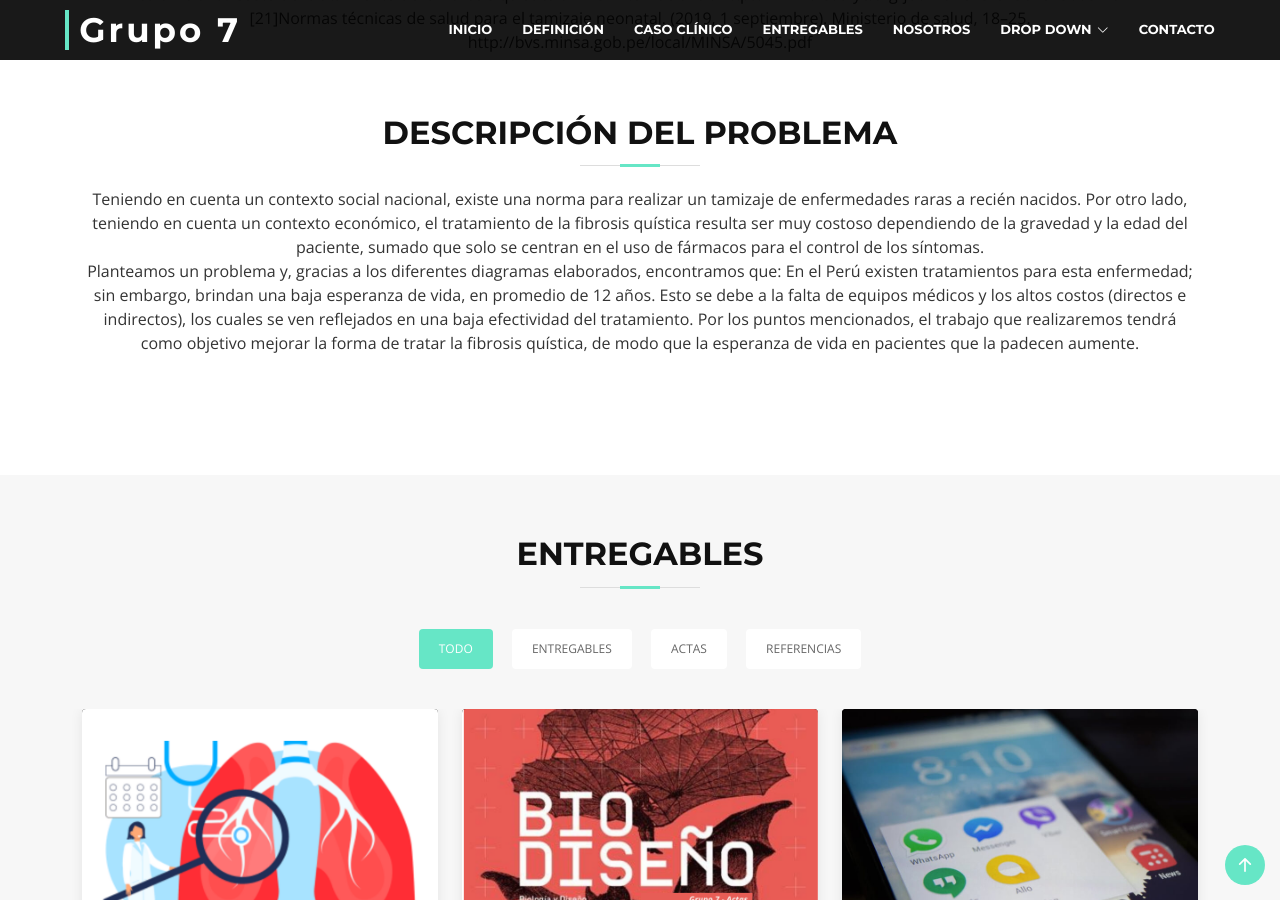
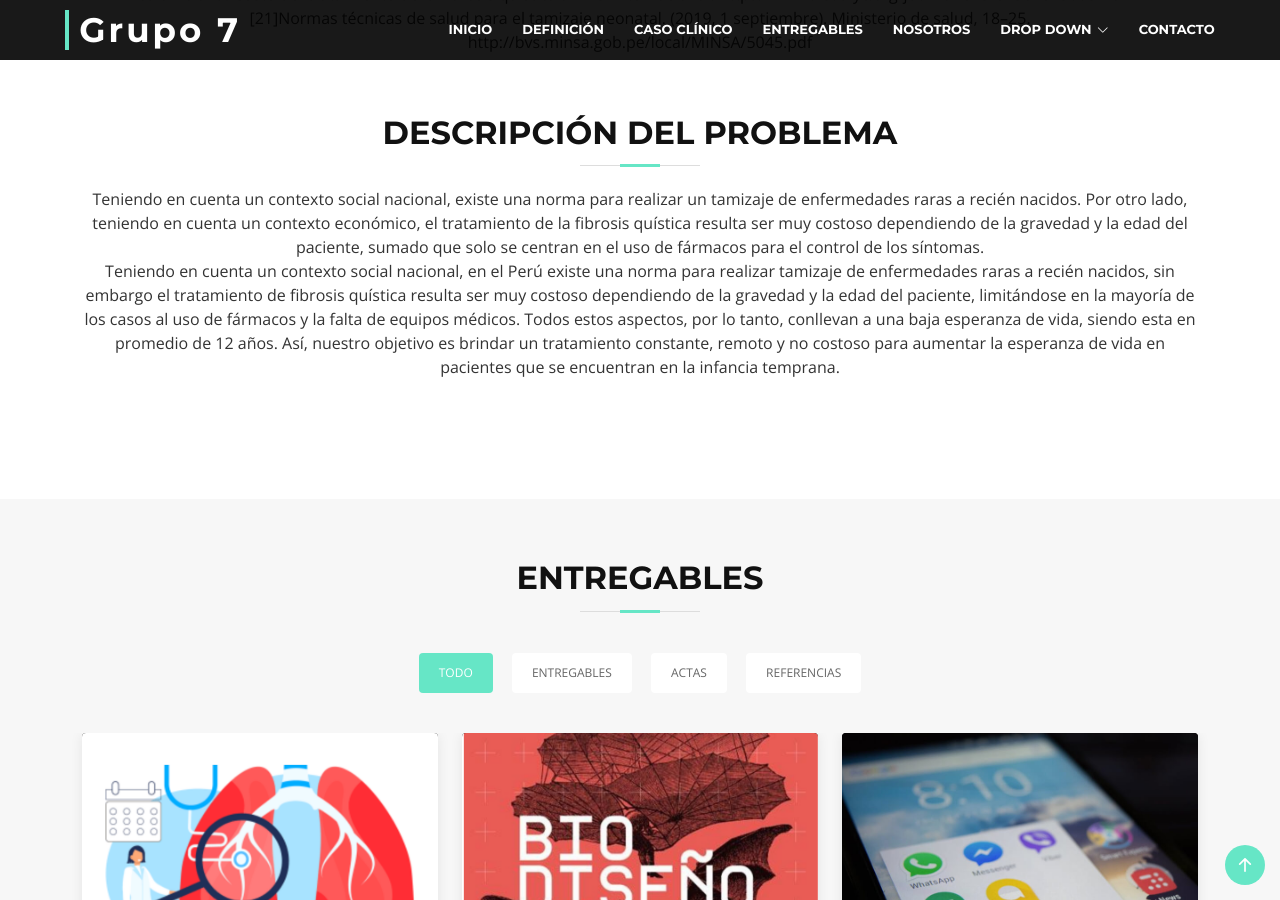
Before and after one commit to grupo7-Biodiseno/grupo7-Biodiseno.github.io, a Jekyll site: the page index.html, which Jekyll copies as it is, in a window 1280 px wide and 900 px high, scrolled down 6380 px. Built offline with Jekyll 4.4.1, drawn with Linux system fonts in a browser that asks for light colours; Markdown is read by kramdown in place of the engine named in the settings.

Commit message:
def problema

```diff
--- a/index.html
+++ b/index.html
@@ -433,9 +433,7 @@
           <h3>Descripción del Problema</h3>
           <p>Teniendo en cuenta un contexto social nacional, existe una norma para realizar un tamizaje de enfermedades raras a recién nacidos. Por otro lado, teniendo en cuenta un contexto económico, el tratamiento de la fibrosis quística resulta ser muy costoso dependiendo de la gravedad y la edad del paciente, sumado que solo se centran en el uso de fármacos para el control de los síntomas.
             </br>
-            Planteamos un problema y, gracias a los diferentes diagramas elaborados, encontramos que:
-            En el Perú existen tratamientos para esta enfermedad; sin embargo, brindan una baja esperanza de vida, en promedio de 12 años. Esto se debe a la falta de equipos médicos y los altos costos (directos e indirectos), los cuales se ven reflejados en una baja efectividad del tratamiento.
-            Por los puntos mencionados, el trabajo que realizaremos tendrá como objetivo mejorar la forma de tratar la fibrosis quística, de modo que la esperanza de vida en pacientes que la padecen aumente.
+            Teniendo en cuenta un contexto social nacional, en el Perú existe una norma para realizar tamizaje de enfermedades raras a recién nacidos, sin embargo el tratamiento de fibrosis quística resulta ser muy costoso dependiendo de la gravedad y la edad del paciente, limitándose en la mayoría de los casos al uso de fármacos y la falta de equipos médicos. Todos estos aspectos, por lo tanto, conllevan a una baja esperanza de vida, siendo esta en promedio de 12 años. Así, nuestro objetivo es brindar un tratamiento constante, remoto y no costoso para aumentar la esperanza de vida en pacientes que se encuentran en la infancia temprana.
             </p>
         </header>
 
```
